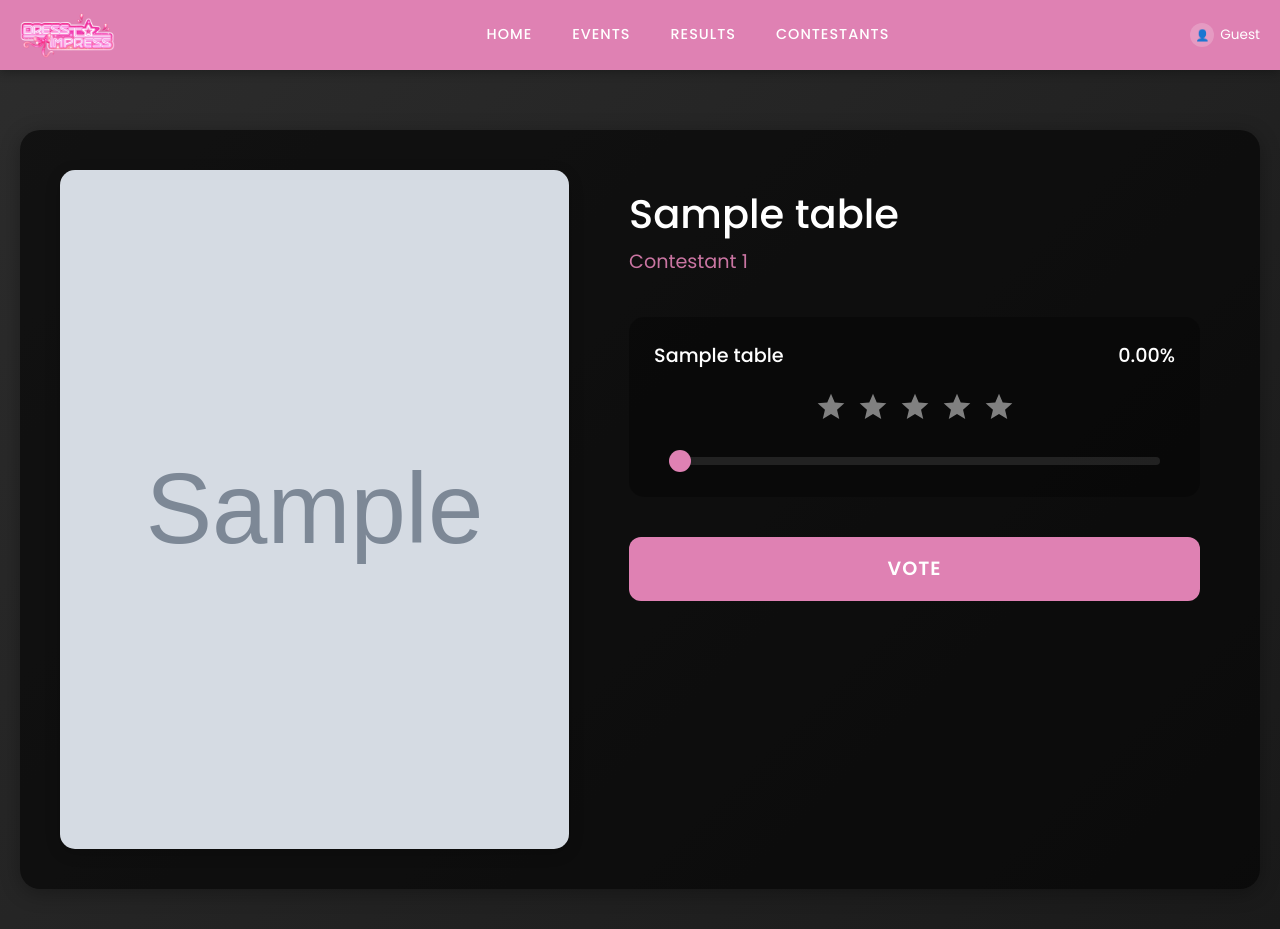
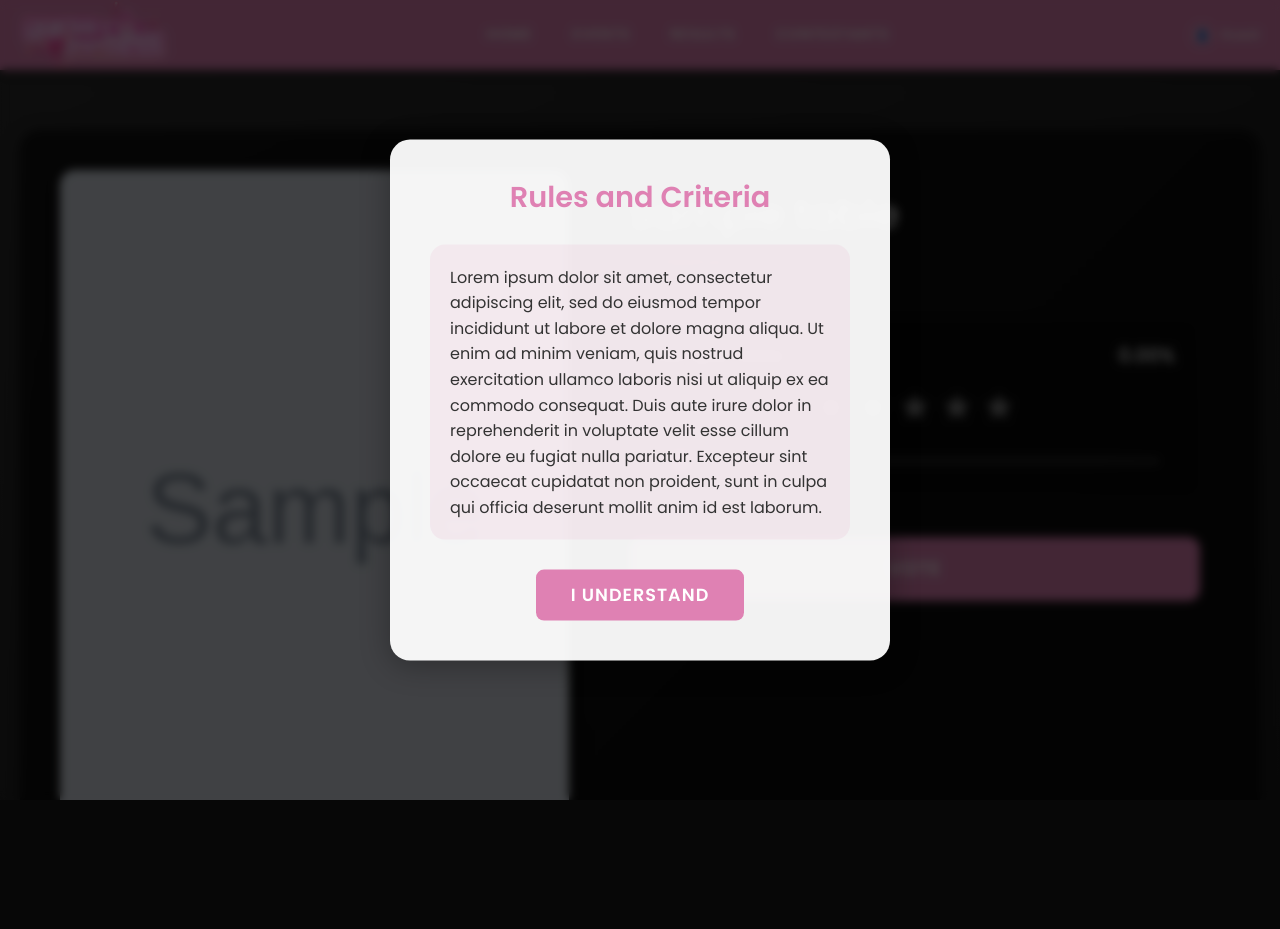
Before and after one commit to ichigokekiii/dress-to-impress, a PHP site: page /votingPage.php?id=1 in a window 1280 px wide. After the commit the page ends 800 px from the top, so only its background shows below. Run offline with PHP 8.4, Linux system fonts and the light colour scheme; tables that the repository leaves empty hold one stand-in row (values such as "Sample post"); grey boxes marked "Sample" are stand-in pictures; some libraries are stand-ins or nearby versions.

Commit message:
Fixed Navbar; Added Rules and Criteria
YUM

```diff
--- a/contestantHome.php
+++ b/contestantHome.php
@@ -23,7 +23,7 @@
 		<div class="navbar-container">
 			<!-- Logo -->
 			<a class="navbar-brand" href="#" onclick="goToHome()">
-				<img src="dresstoimpress.png" alt="Dress to Impress Logo" height="45">
+				<img src="dresstoimpress.png" alt="Dress to Impress Logo" height="55">
 			</a>
 
 			<!-- Navigation Links -->
--- a/eventsHome.php
+++ b/eventsHome.php
@@ -23,7 +23,7 @@ if (!isset($_SESSION['username'])) {
 		<div class="navbar-container">
 			<!-- Logo -->
 			<a class="navbar-brand" href="#" onclick="goToHome()">
-				<img src="dresstoimpress.png" alt="Dress to Impress Logo" height="45">
+				<img src="dresstoimpress.png" alt="Dress to Impress Logo" height="55">
 			</a>
 
 			<!-- Navigation Links -->
--- a/resultHome.php
+++ b/resultHome.php
@@ -23,7 +23,7 @@ if (!isset($_SESSION['username'])) {
 		<div class="navbar-container">
 			<!-- Logo -->
 			<a class="navbar-brand" href="#" onclick="goToHome()">
-				<img src="dresstoimpress.png" alt="Dress to Impress Logo" height="45">
+				<img src="dresstoimpress.png" alt="Dress to Impress Logo" height="55">
 			</a>
 
 			<!-- Navigation Links -->
--- a/userHome.php
+++ b/userHome.php
@@ -27,7 +27,7 @@ if (!isset($_SESSION['username']) || $_SESSION['userType'] !== 'Judge') {
         <div class="navbar-container">
             <!-- Logo -->
             <a class="navbar-brand" href="#" onclick="goToHome()">
-                <img src="dresstoimpress.png" alt="Dress to Impress Logo" height="35">
+                <img src="dresstoimpress.png" alt="Dress to Impress Logo" height="55">
             </a>
 
             <!-- Navigation Links -->
--- a/voting.css
+++ b/voting.css
@@ -374,6 +374,53 @@ input[type="range"]::-webkit-slider-thumb:hover {
     box-shadow: 0 4px 15px rgba(223, 129, 179, 0.4);
 }
 
+/* Rules Modal Specific Styles */
+.rules-modal {
+    max-width: 500px;
+}
+
+.rules-content {
+    margin-bottom: 30px;
+    background: rgba(223, 129, 179, 0.1);
+    padding: 20px;
+    border-radius: 15px;
+    transform: translateY(20px);
+    opacity: 0;
+    transition: all 0.5s ease 0.3s;
+    max-height: 300px;
+    overflow-y: auto;
+    text-align: left;
+    line-height: 1.6;
+}
+
+.rules-content::-webkit-scrollbar {
+    width: 8px;
+}
+
+.rules-content::-webkit-scrollbar-track {
+    background: rgba(255, 255, 255, 0.1);
+    border-radius: 4px;
+}
+
+.rules-content::-webkit-scrollbar-thumb {
+    background: #DF81B3;
+    border-radius: 4px;
+}
+
+.rules-content::-webkit-scrollbar-thumb:hover {
+    background: #c76a9a;
+}
+
+.vote-modal.active .rules-content {
+    transform: translateY(0);
+    opacity: 1;
+}
+
+.rules-content p {
+    margin: 0;
+    color: #333;
+}
+
 /* Responsive Design */
 @media (max-width: 768px) {
     .voting-container {
--- a/votingPage.php
+++ b/votingPage.php
@@ -56,7 +56,7 @@ $criteria = $criteria_result->fetch_all(MYSQLI_ASSOC);
             height: 100%;
         }
         .navbar-brand img {
-            height: 35px;
+            height: 55px;
             transform: scale(1.3);
             transform-origin: left center;
         }
@@ -167,10 +167,49 @@ $criteria = $criteria_result->fetch_all(MYSQLI_ASSOC);
         <button class="confirm-vote-btn" onclick="confirmVote()">Confirm Vote</button>
     </div>
 
+    <!-- Rules Modal -->
+    <div class="modal-overlay" id="rulesModalOverlay"></div>
+    <div class="vote-modal rules-modal" id="rulesModal">
+        <h3>Rules and Criteria</h3>
+        <div class="rules-content">
+            <p>Lorem ipsum dolor sit amet, consectetur adipiscing elit, sed do eiusmod tempor incididunt ut labore et dolore magna aliqua. Ut enim ad minim veniam, quis nostrud exercitation ullamco laboris nisi ut aliquip ex ea commodo consequat. Duis aute irure dolor in reprehenderit in voluptate velit esse cillum dolore eu fugiat nulla pariatur. Excepteur sint occaecat cupidatat non proident, sunt in culpa qui officia deserunt mollit anim id est laborum.</p>
+        </div>
+        <button class="confirm-vote-btn" onclick="acceptRules()">I understand</button>
+    </div>
+
     <script src="https://cdn.jsdelivr.net/npm/bootstrap@5.3.3/dist/js/bootstrap.bundle.min.js"></script>
     <script src="https://cdn.jsdelivr.net/npm/sweetalert2@11"></script>
 
     <script>
+        // Show rules modal on page load
+        window.addEventListener('DOMContentLoaded', (event) => {
+            const rulesModal = document.getElementById('rulesModal');
+            const rulesOverlay = document.getElementById('rulesModalOverlay');
+
+            rulesOverlay.style.display = 'block';
+            rulesModal.style.display = 'block';
+
+            // Trigger animations
+            setTimeout(() => {
+                rulesOverlay.classList.add('active');
+                rulesModal.classList.add('active');
+            }, 10);
+        });
+
+        function acceptRules() {
+            const rulesModal = document.getElementById('rulesModal');
+            const rulesOverlay = document.getElementById('rulesModalOverlay');
+
+            rulesModal.classList.remove('active');
+            rulesOverlay.classList.remove('active');
+
+            // Wait for animations to finish before hiding
+            setTimeout(() => {
+                rulesModal.style.display = 'none';
+                rulesOverlay.style.display = 'none';
+            }, 500);
+        }
+
         // Initialize all sliders
         const sliders = document.querySelectorAll('.rating-slider');
         const modal = document.getElementById('voteModal');
```
